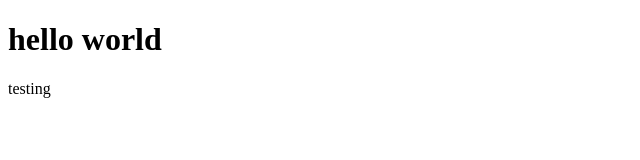
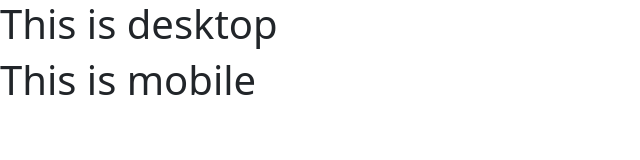
Before and after one commit to vgarcia1524/Mobile-Class, a plain HTML site: page index.html in a window 1280 px wide. Shown: the whole page, without its empty margins (0-640 px from the left). Drawn offline with nearby package versions, Linux system fonts and the light colour scheme.

Commit message:
bootstrap nav

```diff
--- a/index.html
+++ b/index.html
@@ -4,12 +4,31 @@
     <meta charset="UTF-8">
     <meta http-equiv="X-UA-Compatible" content="IE=edge">
     <meta name="viewport" content="width=device-width, initial-scale=1.0">
+    <link href="https://cdn.jsdelivr.net/npm/bootstrap@5.1.3/dist/css/bootstrap.min.css" rel="stylesheet" integrity="sha384-1BmE4kWBq78iYhFldvKuhfTAU6auU8tT94WrHftjDbrCEXSU1oBoqyl2QvZ6jIW3" crossorigin="anonymous">
+    <link rel="stylesheet" href="./style.css">
     <title>Document</title>
 </head>
+
+
+
 <body>
 
-<h1>hello world</h1>
-<p>testing </p>
+<h1 class="desktop">This is desktop</h1>
+
+
+<h1 class="mobile">This is mobile</h1>
+
+
+
+
+
+
+
+
+
+
+
+
 
 
 
```
